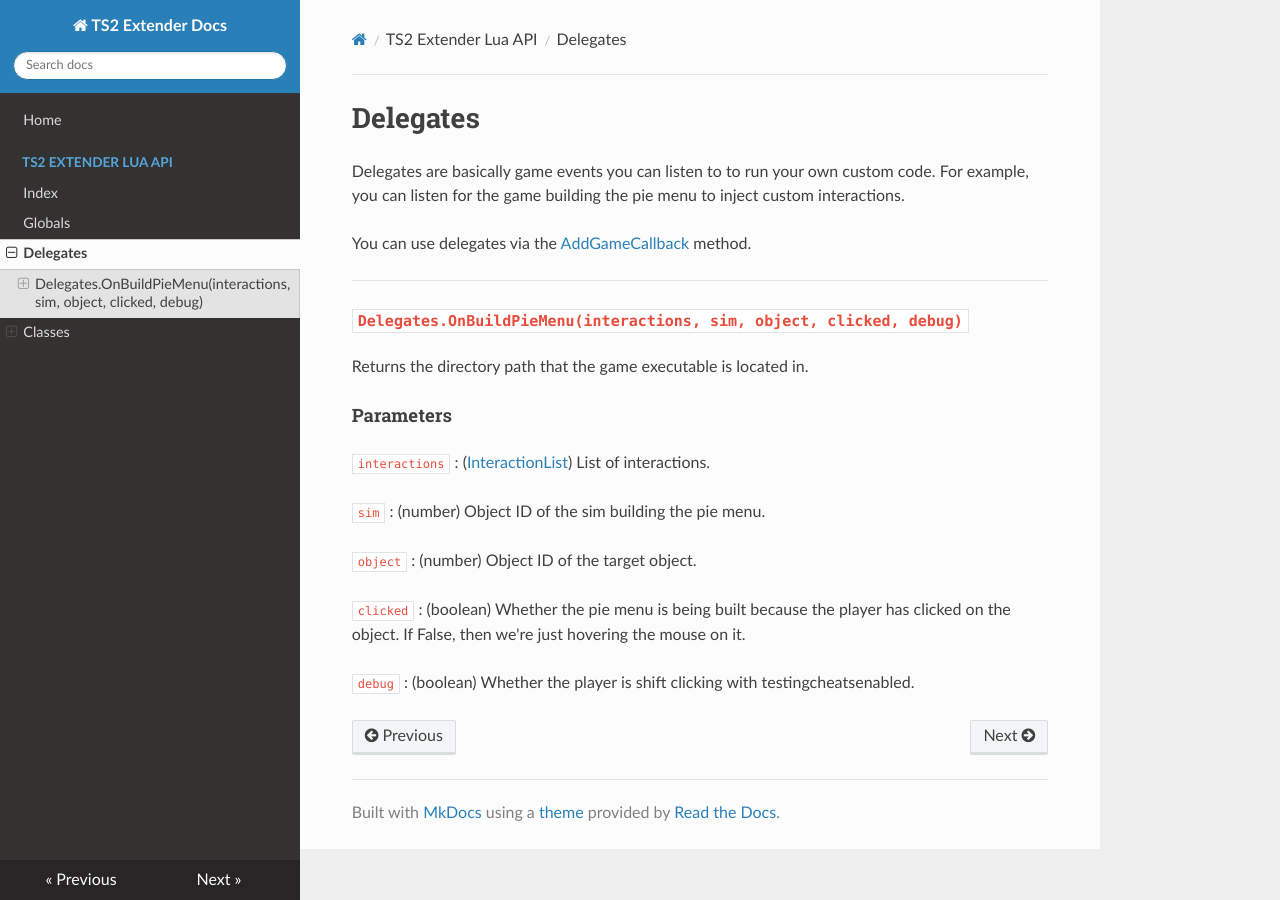
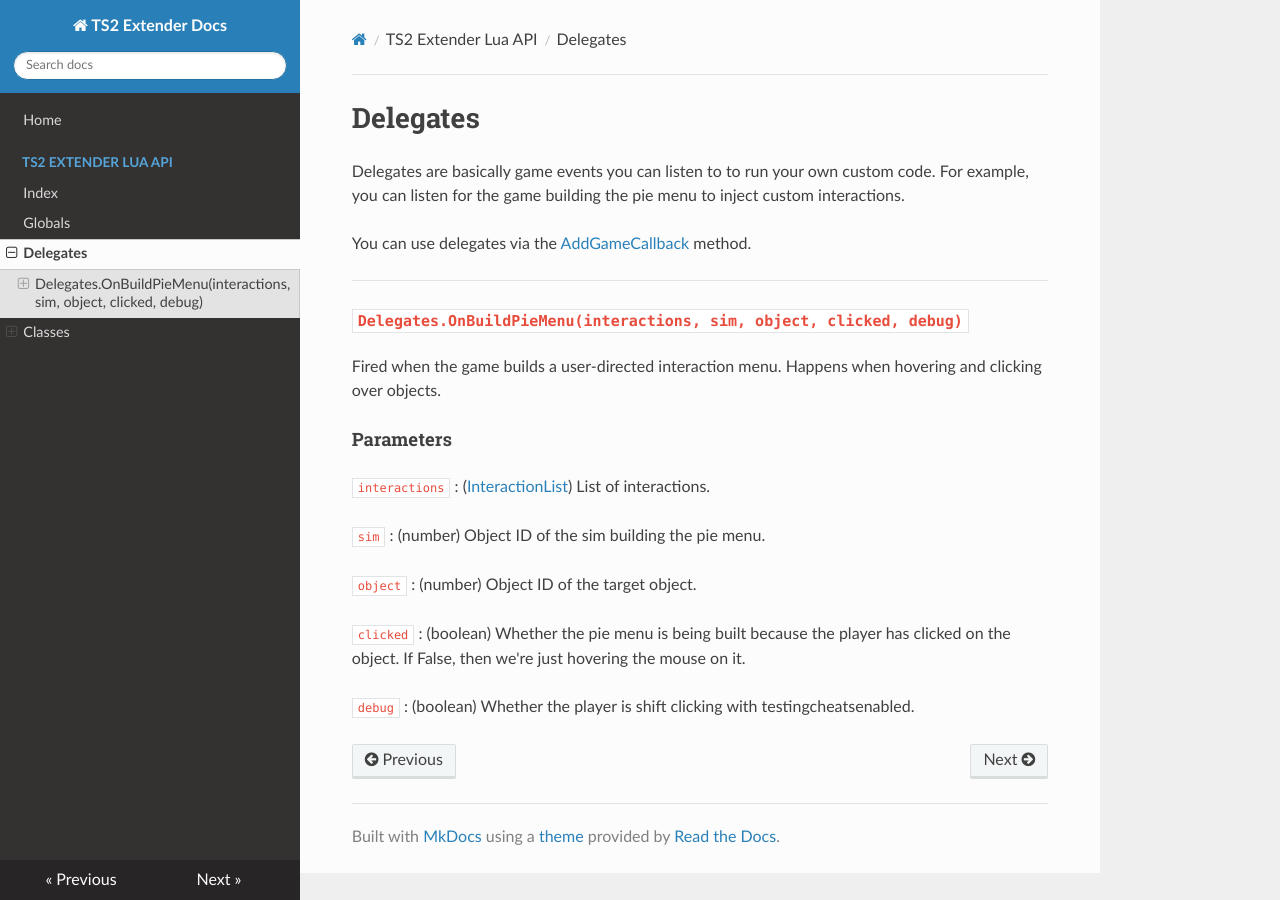
Before and after one commit to LazyDuchess/TS2-Extender-Docs, an MkDocs documentation site: the page built from docs/extenderapi/Delegates.md, in a window 1280 px wide. Built offline with MkDocs 1.6.1, drawn with Linux system fonts in a browser that asks for light colours; nearby versions of some CDN libraries.

Commit message:
Update Delegates.md

```diff
--- a/docs/extenderapi/Delegates.md
+++ b/docs/extenderapi/Delegates.md
@@ -7,7 +7,7 @@
 ---
 
 ### `Delegates.OnBuildPieMenu(interactions, sim, object, clicked, debug)`
-Returns the directory path that the game executable is located in.
+Fired when the game builds a user-directed interaction menu. Happens when hovering and clicking over objects.
 
 #### Parameters
 
```
